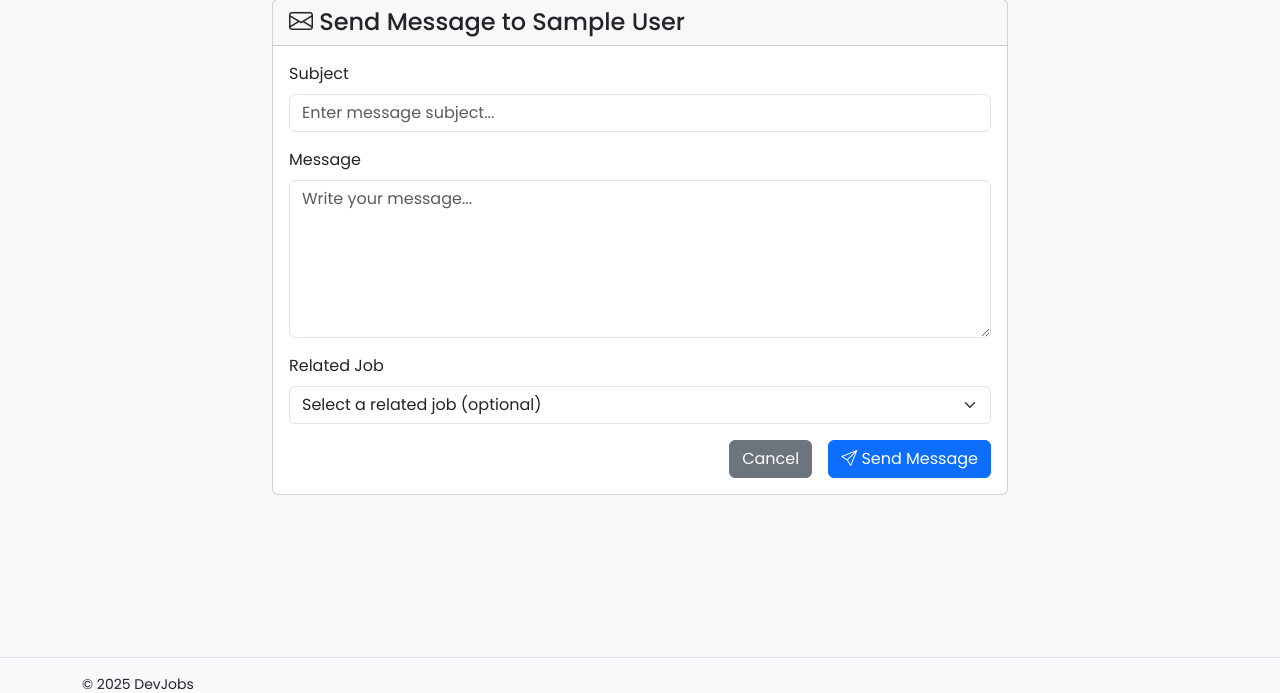
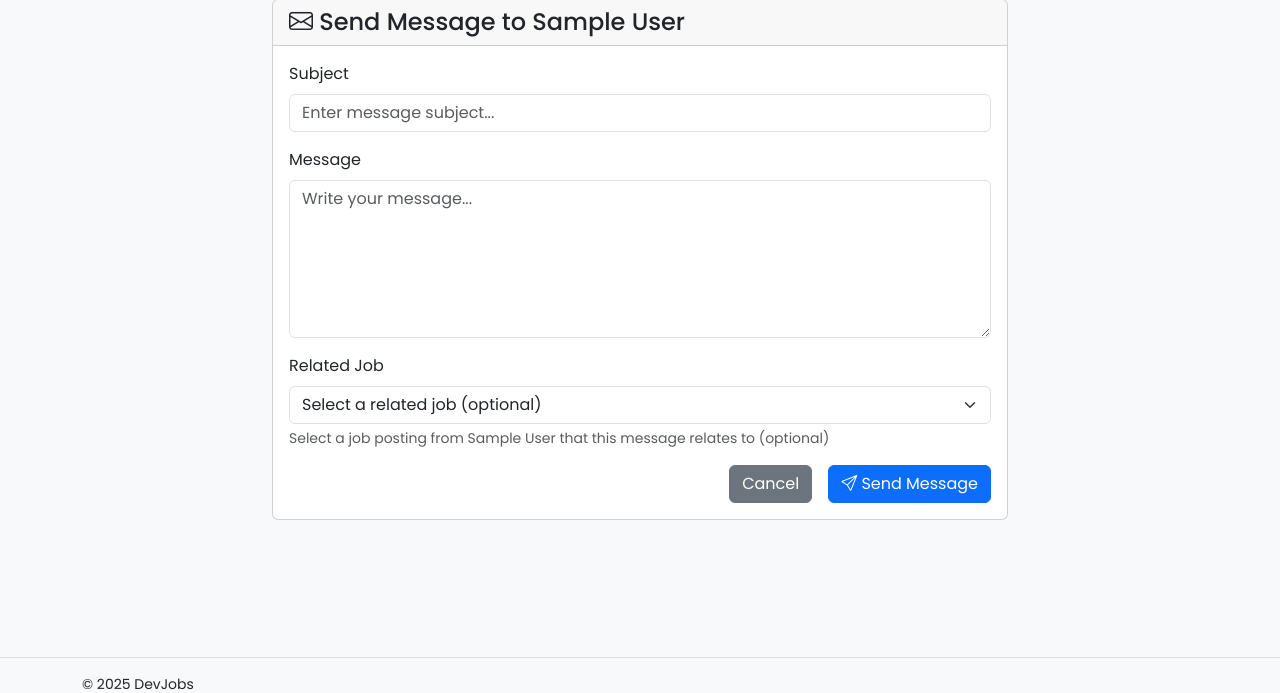
Before and after one commit to KennyKeni/CS-2340-Team-6-Project, a Django app: page /recruiter/message/00000000-0000-0000-0000-000000000001/ in a window 1280 px wide. Shown: the part 89-782 px from the top of the page. Run offline with Django 5.2, Linux system fonts and the light colour scheme; a user stored in the database is signed in; tables that the repository leaves empty hold one stand-in row (values such as "Sample post"); data that the repository does not hold is empty.

Commit message:
Adds the UI element so both users (applicant and recruiter) can see exactly what related job they can discuss about in the convo

```diff
--- a/recruiter/templates/recruiter/send_message.html
+++ b/recruiter/templates/recruiter/send_message.html
@@ -1,6 +1,7 @@
 {% extends 'base.html' %}
 {% load static %}
 {% load recruiter_utils %}
+{% load applicant_utils %}
 
 {% block content %}
 <div class="row justify-content-center">
@@ -46,6 +47,9 @@
             {% if form.related_job.help_text %}
               <div class="form-text">{{ form.related_job.help_text }}</div>
             {% endif %}
+            {% if user|is_applicant and not form.related_job.help_text %}
+            <div class="form-text">Select a job posting from {{ recipient.get_full_name }} that this message relates to (optional)</div>
+            {% endif %}
             {% if form.related_job.errors %}
               <div class="text-danger">
                 {% for error in form.related_job.errors %}
@@ -57,7 +61,11 @@
           {% endif %}
 
           <div class="d-grid gap-2 d-md-flex justify-content-md-end">
+            {% if user|is_applicant %}
+            <a href="{% url 'applicant:messages' %}" class="btn btn-secondary me-md-2">Cancel</a>
+            {% else %}
             <a href="{% url 'recruiter:messages' %}" class="btn btn-secondary me-md-2">Cancel</a>
+            {% endif %}
             <button type="submit" class="btn btn-primary">
               <i class="bi bi-send"></i> Send Message
             </button>
```
